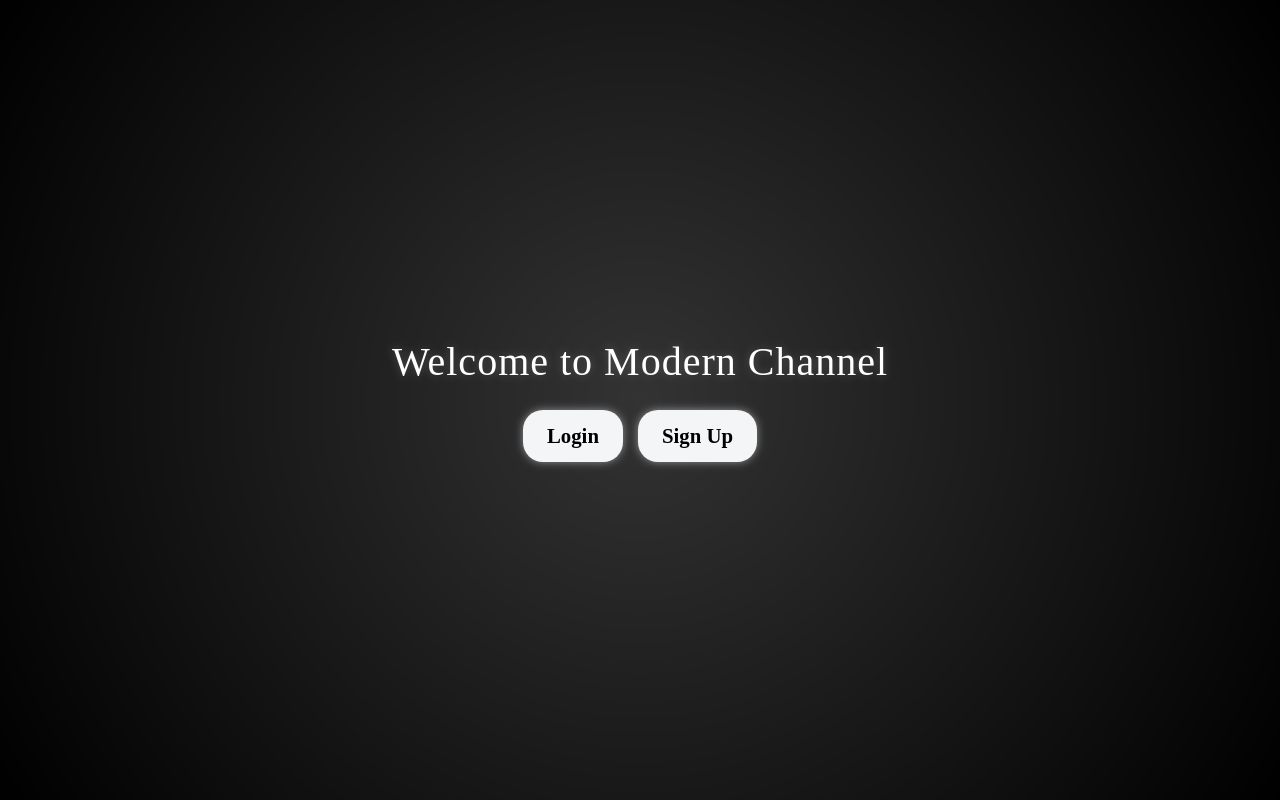
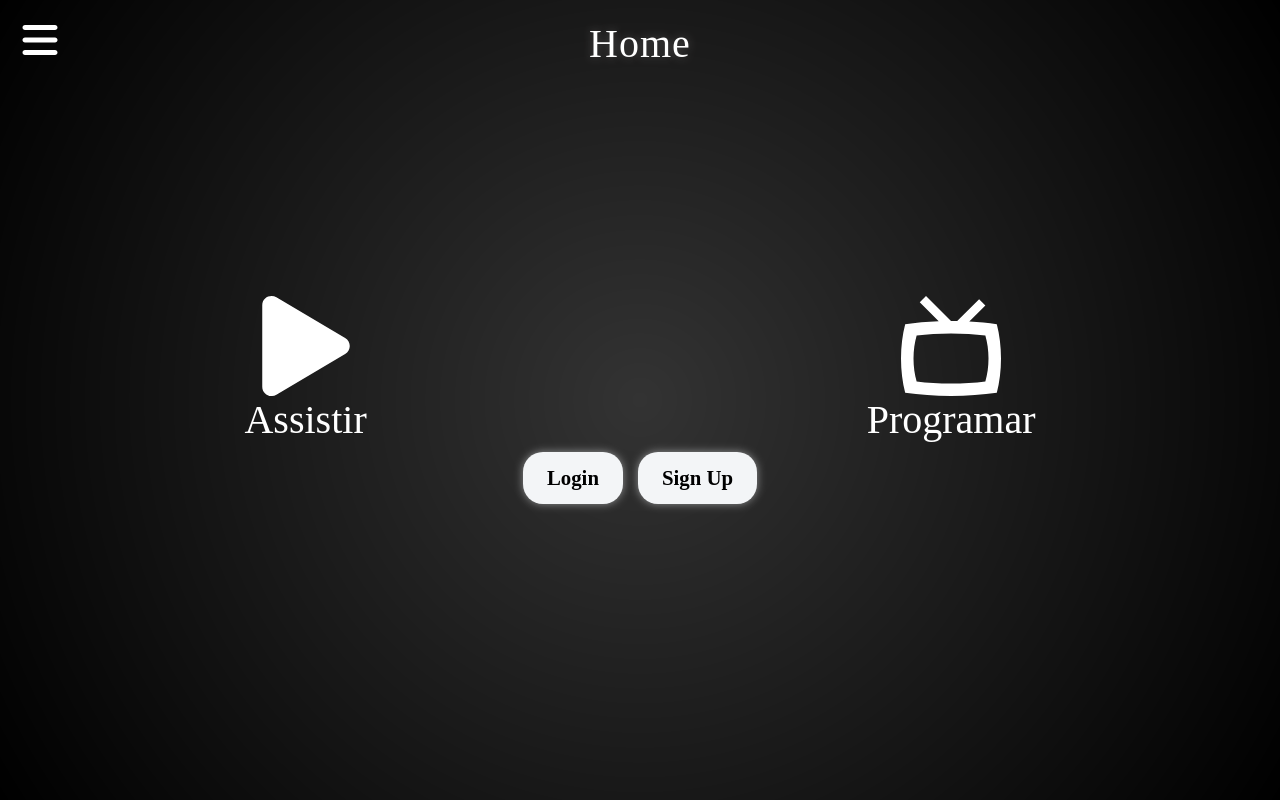
Before and after one commit to lfmutton/ModernChannel, a React (Vite) app: page /home in a window 1280 px wide. Built offline with nearby package versions, Linux system fonts and the light colour scheme.

Commit message:
Add files via upload

```diff
--- a/src/screens/HomePage.tsx
+++ b/src/screens/HomePage.tsx
@@ -2,6 +2,9 @@ import "bootstrap/dist/css/bootstrap.css";
 import "../App.css";
 import Button from "../components/Button";
 import React, { useState } from "react";
+import { FaPlay } from "react-icons/fa";
+import { ImTv } from "react-icons/im";
+import { FaBars } from "react-icons/fa6";
 
 <style>
   @import
@@ -32,16 +35,38 @@ const HomePage: React.FC = () => {
           "radial-gradient(circle, rgba(0,0,0,0.8) 0%, rgba(0,0,0,1) 100%)",
       }}
     >
+      <FaBars size={40} style={{
+            marginTop: "20px",
+            marginLeft: "20px",
+            position: "fixed",
+            top: 0,
+            left: 0,
+      }} />
         <h1
           style={{
+            marginTop: "20px",
+            position: "fixed",
+            top: 0,
             fontSize: "2.5rem",
-          marginBottom: "1.5rem",
             textShadow: "0 0 8px rgba(127, 124, 124, 0.5)",
             letterSpacing: "1px",
           }}
         >
-        Welcome to Modern Channel
+          Home
         </h1>
+      <div style={{
+        display: "flex",
+        gap: "500px",
+      }}>
+        <div>
+          <FaPlay size={100} />
+          <h1>Assistir</h1>
+        </div>
+        <div>
+          <ImTv size={100} />
+          <h1>Programar</h1>
+        </div>
+      </div>
 
       <div style={{ display: "flex", gap: "15px" }}>
         <Button
--- a/src/screens/SignUpPage.tsx
+++ b/src/screens/SignUpPage.tsx
@@ -143,6 +143,15 @@ const SignUpPage: React.FC = () => {
         >
           Sign in
         </Button>
+
+        <Button
+          color="#f3f5f7"
+          hoverColor="#ff6b4a"
+          onClick={handleLogin}
+          to="/home"
+        >
+          to home
+        </Button>
       </div>
     </div>
   );
```
Lines whose indentation alone changed are shown as unchanged.
